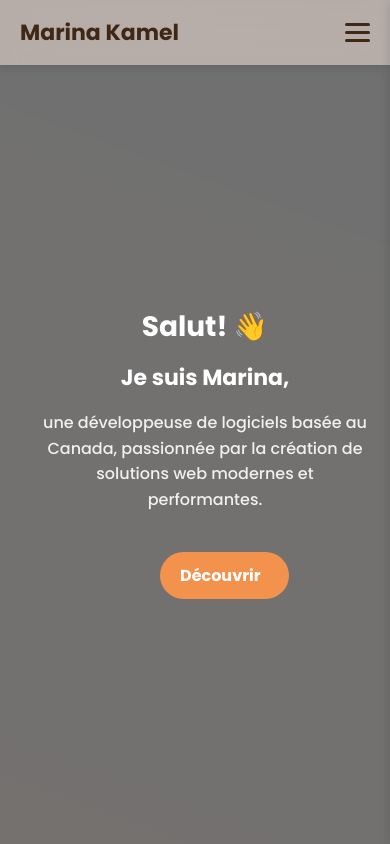
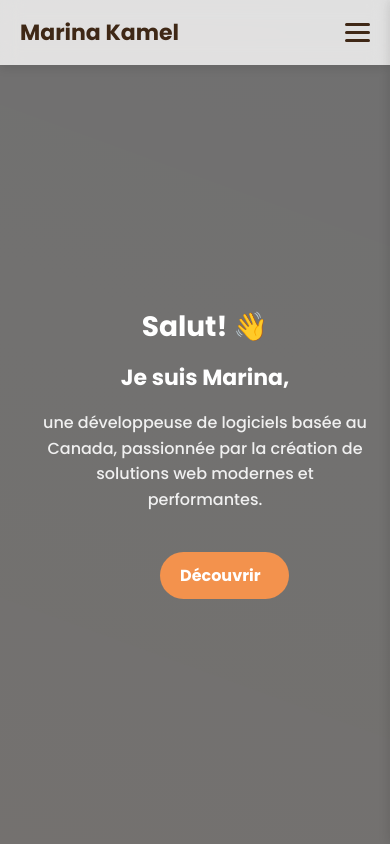
Before and after one commit to MarinaKamel-coder/portfolio, a plain HTML site: page index.html in a window 390 px wide. Shown: the top 844 px of the page. Drawn offline with Linux system fonts and the light colour scheme.

Commit message:
Modifier le header background-colosr sur les petits ecrans

```diff
--- a/css/style.css
+++ b/css/style.css
@@ -545,7 +545,7 @@ footer {
     justify-content: space-between;
     align-items: center;
     padding: 15px 20px;
-    background: rgba(113, 91, 81, 0.388);
+    background: rgba(222, 220, 219, 0.263);
   }
 
 .burger {
```
